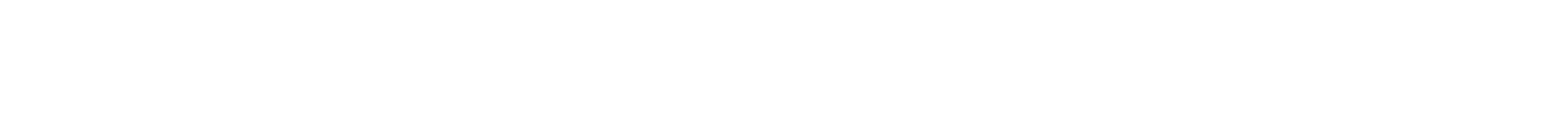
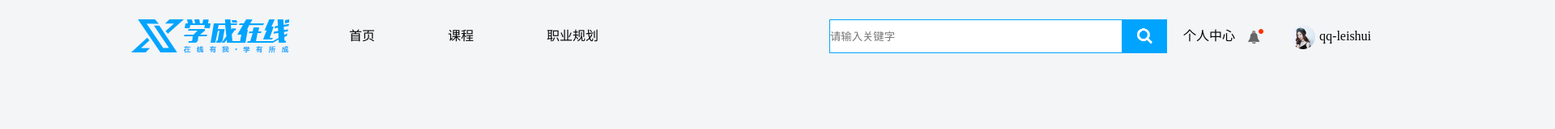
Before and after one commit to wakingdreamer/xuecheng, a plain HTML site: page index.html in a window 1280 px wide. Shown: the whole page at 81% size, 1920 px wide, since content can reach past the window. Drawn offline with Linux system fonts and the light colour scheme.

Commit message:
logo and navbar done

```diff
--- a/index.html
+++ b/index.html
@@ -11,6 +11,9 @@
 		ul {
 			list-style: none;
 		}
+		body {
+			background-color: #f3f5f7;
+		}
 		.clearfix:before, .clearfix:after {
 			display: table;
 			content: ""
@@ -19,11 +22,120 @@
 			clear: both;
 		}
 		.clearfix {
-			zoom: 1;
+			*zoom: 1;
+		}
+		a {
+			color: #050505;
+			text-decoration: none;
+		}
+		header {
+			width: 1920px;
+			height: 100px;
+			border: 1px;
+			overflow: hidden;
+		}
+		nav {
+			width: 1600px;
+			height: 42px;
+			/*background-color: hotpink;*/
+			margin: 24px auto;
+		}
+		.logo {
+			float: left;
+		}
+		.navbar {
+			float: left;
+		}
+		.navbar li {
+			float: left;
+			line-height: 42px;
+			margin-left: 50px;
+		}
+		.navbar li a {
+			padding: 0 20px;
+			display: block;
+		}
+		.navbar li a:hover {
+			border-bottom: 2px solid #00a4ff;
+		}
+		.search {
+			width: 415px;
+			height: 40px;
+			float: left;
+			/*background-color: pink;*/
+			border: #00a4ff 1px solid;
+			margin-left: 265px;
+		}
+		.search input[type=text] {
+			width: 360px;
+			height: 40px;
+			display: block;
+			float: left;
+			border: 0px;
+		}
+		.search input[type=submit] {
+			width: 55px;
+			height: 40px;
+			display: block;
+			float: left;
+			border: 0px;
+			background: #00a4ff url(images/search.png) center no-repeat;
+		}
+		.personal {
+			/*width: 318px;*/
+			/*height: 42px;*/
+			float: left;
+			line-height: 50px;
+			/*background-color: blue;*/
+
+		}
+	    .personal a {
+			display: block;
+			float: left;
+			/*height: 42px;*/
+			line-height: 42px;
+			margin-left: 20px;
+		}
+		.personal img{
+			width: 30px;
+			height: 30px;
+			margin: 0 5px;
+			/*float: left;*/
+			vertical-align: middle;
 		}
 	</style>
 </head>
 <body>
+	<header>
+		<nav>
+			<div class="logo">
+				<img src="images/logo.png" alt="">
+			</div>
+			<div class="navbar">
+				<ul>
+					<li><a href="#">首页</a></li>
+					<li><a href="#">课程</a></li>
+					<li><a href="#">职业规划</a></li>
+				</ul>
+			</div>
+			<div class="search">
+				<form action="">
+					<input type="text" name="" id="" placeholder="请输入关键字">
+					<input type="submit" value="">
+				</form>
+			</div>
+
+			<div class="personal">
+<!-- 				<a href="">个人中心</a> -->
+				<a href="">个人中心 <img src="images/message.png" alt=""></a>
+				<a href=""><img src="images/avator.png" alt="">qq-leishui</a>
+				<!-- <a href="">个人中心 <img src="images/message.png" alt=""></a> -->
+				<!-- <a href="">刘德华 </a> -->
+<!--
+				<img src="images/avator.png" alt=""> -->
+			</div>
+		</nav>
+	</header>
 
 </body>
 </html>
```
Also changed, not shown: images/avator.png (added), images/logo.png (added), images/message.png (added), images/search.png (added).
